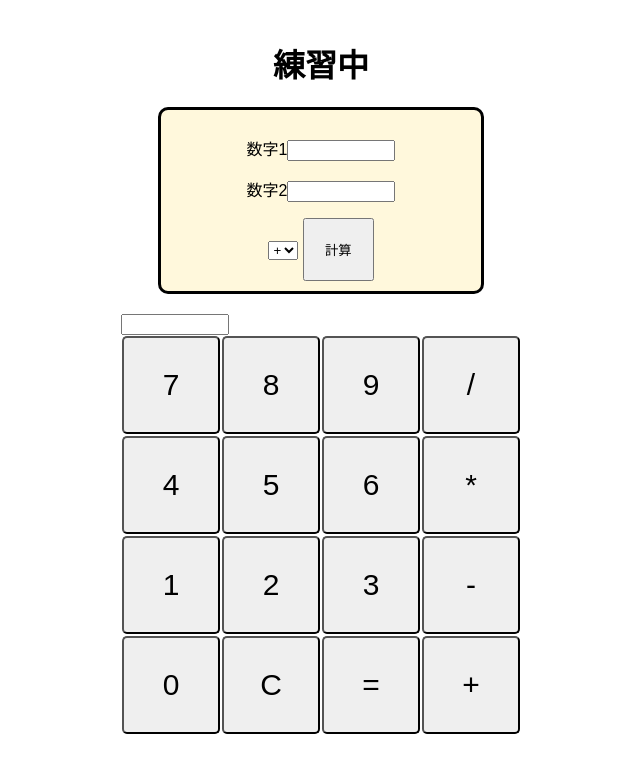
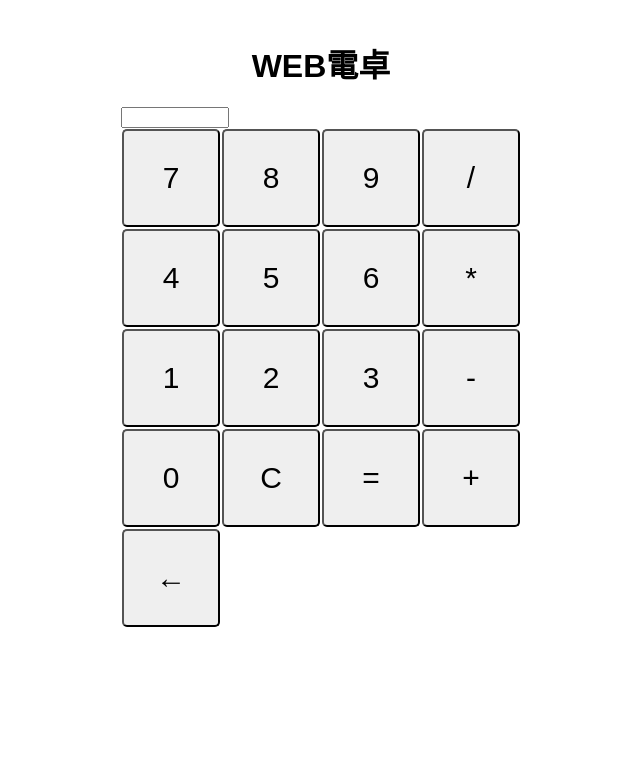
Before and after one commit to riu4649/web-calculator, a Flask app: page / in a window 1280 px wide. Shown: the top 773 px of the page, without its empty margins (319-959 px from the left). Run offline with Flask 3, Linux system fonts and the light colour scheme.

Commit message:
視認性向上

```diff
--- a/webapp/static/script.js
+++ b/webapp/static/script.js
@@ -14,5 +14,12 @@ function addOperator(operator) {
 
 function calculate() {
             let display = document.getElementById("display");
-            display.value = eval(display.value);
+            if (display.value !== "") {
+                display.value = eval(display.value);
+            }
 }
+
+function backspace() {
+            let display = document.getElementById("display");
+            display.value = display.value.slice(0, display.value.length - 1);
+}
--- a/webapp/templates/index.html
+++ b/webapp/templates/index.html
@@ -7,24 +7,7 @@
     <script src="{{ url_for('static', filename='script.js') }}"></script>
 </head>
 <body>
-    <h1>練習中</h1>
-    <div class="calculator">
-        <form>
-            <p>数字1<input type="number" name="num1"></p>
-            <p>数字2<input type="number" name="num2"></p>
-            <select name="operator">
-                <option value="+">+</option>
-                <option value="-">-</option>
-                <option value="*">*</option>
-                <option value="/">/</option>
-            </select>
-            <button>計算</button>
-            {% if result %}
-            <p class="result">結果: {{ result }}</p>
-            {% endif %}
-        </form>
-    </div>
-
+    <h1>WEB電卓</h1>
     <div class="place">
         <input type="text" id="display" readonly>
         <div class="buttons">
@@ -44,7 +27,8 @@
             <button class="button" onclick="clearDisplay()">C</button>
             <button class="button" onclick="calculate()">=</button>
             <button class="button" onclick="addOperator('+')">+</button>
-
+            <button class="button" onclick="backspace('')">←
+</button>
         </div>
     </div>
 </body>
```
